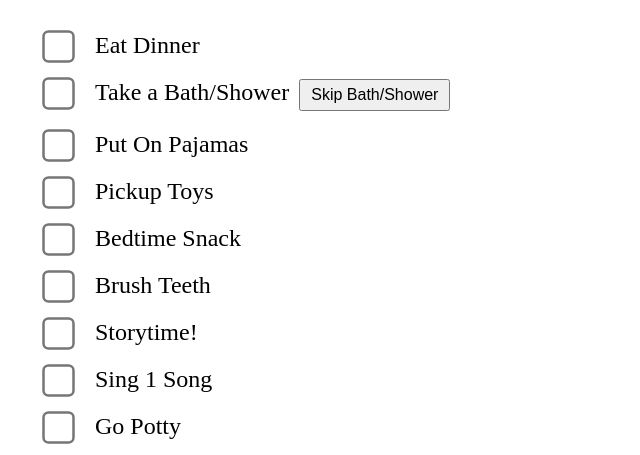
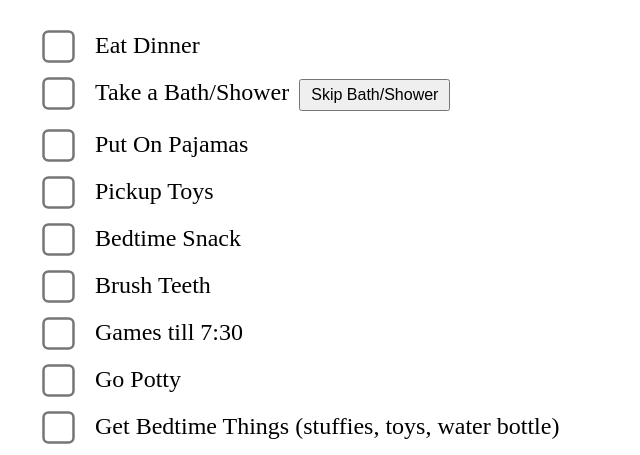
Before and after one commit to look-itsaxiom/bedtime-checklist, a plain HTML site: page index.html in a window 1280 px wide. Shown: the part 97-552 px from the top of the page, without its empty margins (0-640 px from the left). Drawn offline with Linux system fonts and the light colour scheme.

Commit message:
Update index.html

```diff
--- a/index.html
+++ b/index.html
@@ -67,16 +67,13 @@
         <label><input type="checkbox" id="brushTeeth" />Brush Teeth</label>
       </li>
       <li>
-        <label><input type="checkbox" id="storytime" />Storytime!</label>
-      </li>
-      <li>
-        <label><input type="checkbox" id="sing1Song" />Sing 1 Song</label>
+        <label><input type="checkbox" id="storytime" />Games till 7:30</label>
       </li>
       <li>
         <label><input type="checkbox" id="goPotty" />Go Potty</label>
       </li>
       <li>
-        <label><input type="checkbox" id="getBedtimeThings" />Get Bedtime Things</label>
+        <label><input type="checkbox" id="getBedtimeThings" />Get Bedtime Things (stuffies, toys, water bottle)</label>
       </li>
       <li class="graham">
         <h3>Graham's Room</h3>
```
